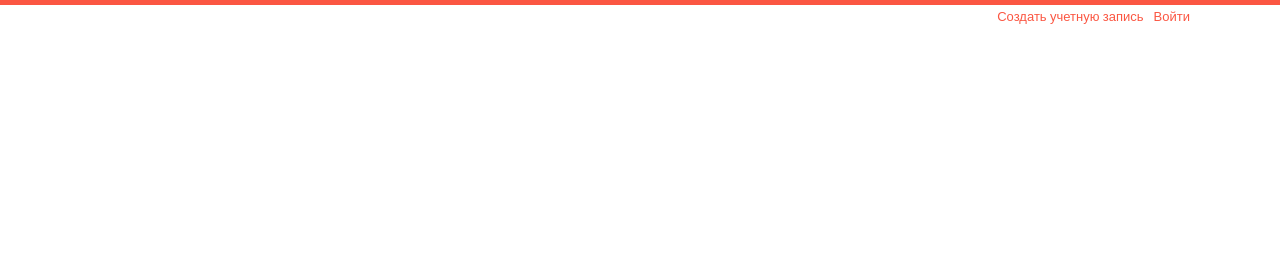
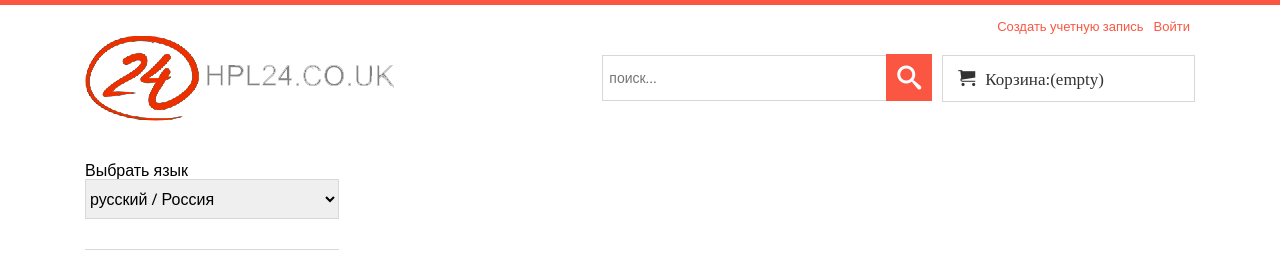
Before and after one commit to Fraktalin/hpl, a plain HTML site: page index.html in a window 1280 px wide. Drawn offline with nearby package versions, Linux system fonts and the light colour scheme.

Commit message:
ending header

```diff
--- a/fonts/style.css
+++ b/fonts/style.css
@@ -1,6 +1,6 @@
 @font-face {
   font-family: 'icomoon';
-  src: url('fonts/icomoon.woff?ip7fx4') format('woff');
+  src: url('/fonts/icomoon.woff') format('woff');
   font-weight: normal;
   font-style: normal;
   font-display: block;
--- a/index.html
+++ b/index.html
@@ -8,7 +8,8 @@
     <link rel="stylesheet" href="https://cdnjs.cloudflare.com/ajax/libs/normalize/8.0.1/normalize.min.css">
     <link rel="preconnect" href="https://fonts.gstatic.com">
 		<link href="https://fonts.googleapis.com/css2?family=Open+Sans:wght@300;400;600;700&display=swap" rel="stylesheet">
-    <link rel="stylesheet" href="/style/main.css">
+		<link rel="stylesheet" href="/style/main.css">
+		<link rel="stylesheet" href="/fonts/style.css">
   </head>
 	<body>
 		<div class="line"></div>
@@ -22,8 +23,39 @@
 						<a class="registration-link" href="">Войти</a>
 					</li>
 				</ul>
+				<div class="sub-header">
+					<img src="/images/logo.png" alt="">
+					<div class="sub-header-sub">
+						<div class="sub-header-right">
+							<input class="sub-header-input" placeholder="поиск..." type="text">
+						</div>
+						<a class="sub-header-link" href="">
+							<span class="icon-search"></span>
+						</a>
+						<div class="sub-header-right-right">
+							<a href="">
+								<span class="icon-cart">Корзина:(empty)</span>
+							</a>
+						</div>
+					</div>
+				</div>
 			</header>
 		</div>
-
+		<div class="container">
+			<aside class="aside-main">
+				<div class="left-side">
+					<span>Выбрать язык</span>
+					<select class="select-language" name="select" >
+						<option value="value1">русский / Россия</option>
+						<option value="value1">украинский / Украина</option>
+						<option value="value1">немецкий / Германия</option>
+						<option value="value1">английский / Англия</option>
+						<option value="value1">польский / Польша</option>
+					</select>
+					<div class="gray-line">
+					</div>
+				</div>
+			</aside>
+		</div>
 	</body>
 </html>
--- a/style/main.css
+++ b/style/main.css
@@ -28,6 +28,7 @@ a {
 .registration {
 	display: flex;
 	justify-content:flex-end;
+	padding-top: 10px;
 }
 .registration-link {
 	color: #fb5642;
@@ -35,3 +36,80 @@ a {
 	padding-right: 5px;
 	font-size: 13px;
 }
+.sub-header {
+	display: flex;
+	justify-content: space-between;
+	align-items: center;
+}
+.sub-header-input {
+	height: 46px;
+  min-height: 46px;
+	padding: 4px 6px;
+	padding-right: 100px;
+	font-size: 14px;
+	color: #666;
+	font-size: 14px;
+	border: 1px solid #d8d8d8;
+}
+.icon-search {
+	margin-left: -4px;
+	padding: 10px;
+	font-size: 24px;
+	background-color: #fb5642;
+  border: 1px solid #fb5642;
+  color: #fff;
+}
+.sub-header-right {
+	justify-content: center;
+	align-items: flex-end;
+}
+.sub-header-sub {
+	display: flex;
+}
+.sub-header-right-right {
+	border: 1px solid #d8d8d8;
+	padding-top: 13px;
+	padding-bottom: 13px;
+	padding-right: 90px;
+	padding-left: 5px;
+}
+.sub-header-link {
+	margin-left: 3px;
+	display:;
+	margin-top: 11px;
+	margin-right: 10px;
+}
+.icon-cart {
+	color: #333;
+	line-height: 42px;
+	font-size: 17px;
+}
+.icon-cart:hover {
+	color: #fb5642;
+}
+.icon-cart:before {
+	padding-right: 10px;
+	padding-left: 10px;
+}
+.aside-main {
+	padding-top: 40px;
+	float: left;
+}
+.left-side {
+	display: flex;
+	flex-direction: column;
+}
+.select-language {
+	min-height: 40px;
+	min-width: 254px;
+	border: 1px solid #d8d8d8;
+}
+.select-language:hover {
+	background: #fb5642;
+	color: #fff;
+}
+.gray-line {
+	margin-top: 30px;
+	height: 1px;
+	background: #d8d8d8;;
+}
```
